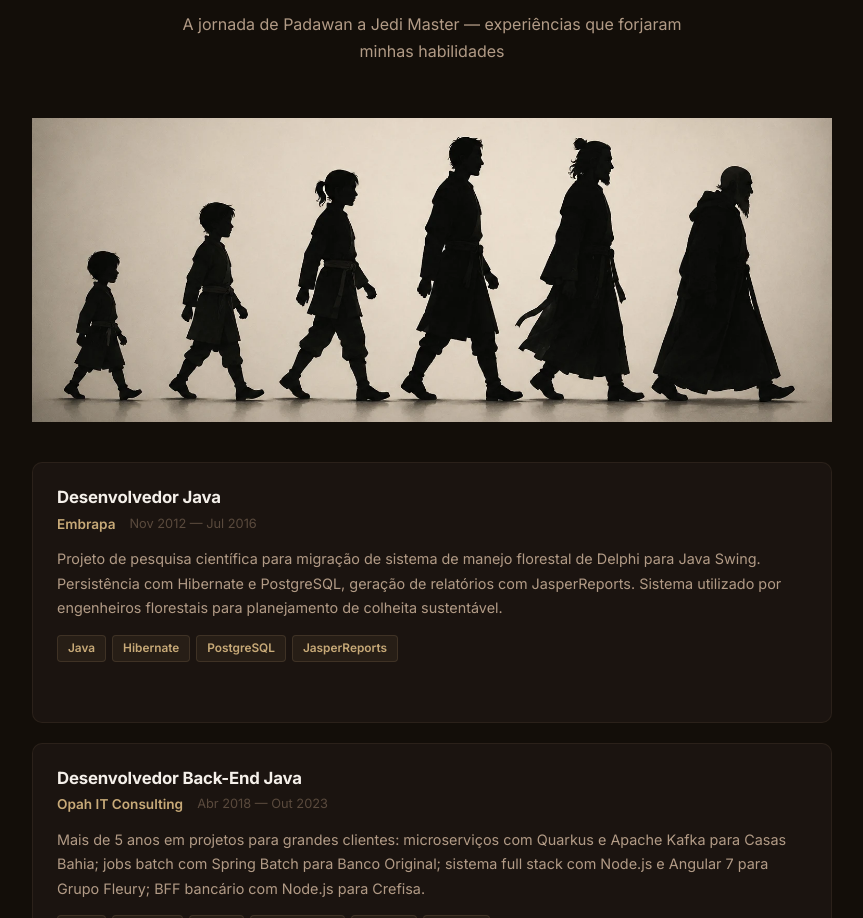
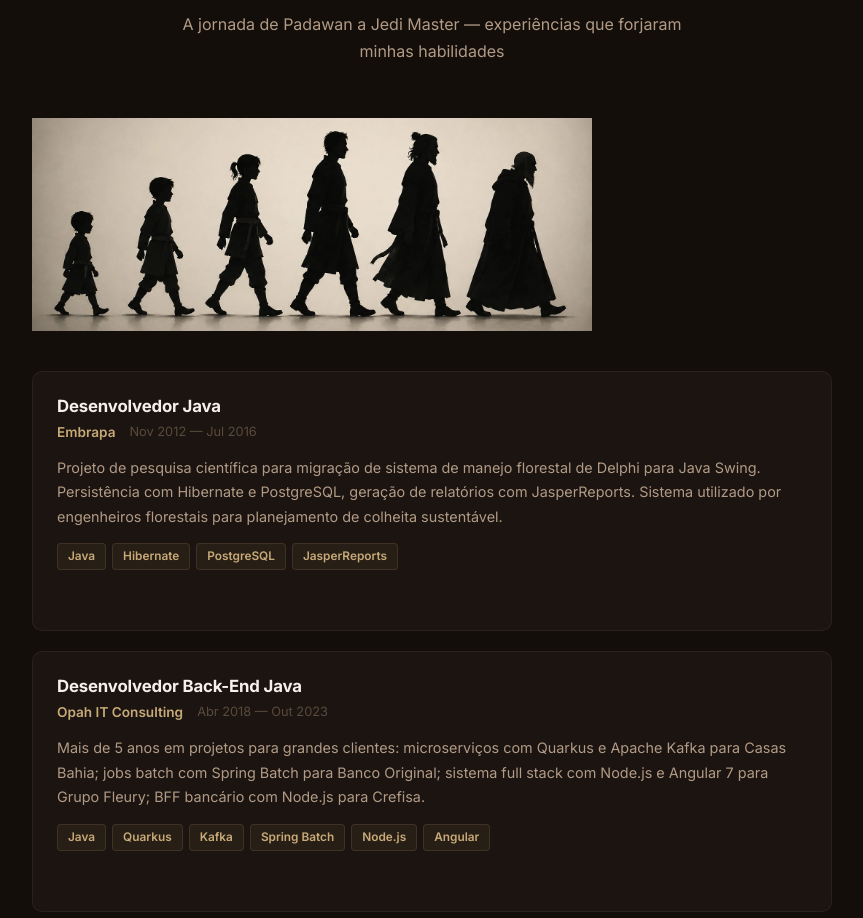
Before and after one commit to holandale0/personal-portfolio, an Angular app: page / in a window 1280 px wide. Shown: the part 3199-4117 px from the top of the page, without its empty margins (208-1071 px from the left). Built offline with nearby package versions, Linux system fonts and the light colour scheme.

Commit message:
style(experience): reduce evolution image to 70% width

```diff
--- a/src/app/components/experience/experience.scss
+++ b/src/app/components/experience/experience.scss
@@ -4,9 +4,11 @@
   &__evolution {
     max-width: 800px;
     margin: 0 auto 40px;
+    display: flex;
+    justify-content: center;
 
     img {
-      width: 100%;
+      width: 70%;
       height: auto;
       display: block;
       object-fit: contain;
```
